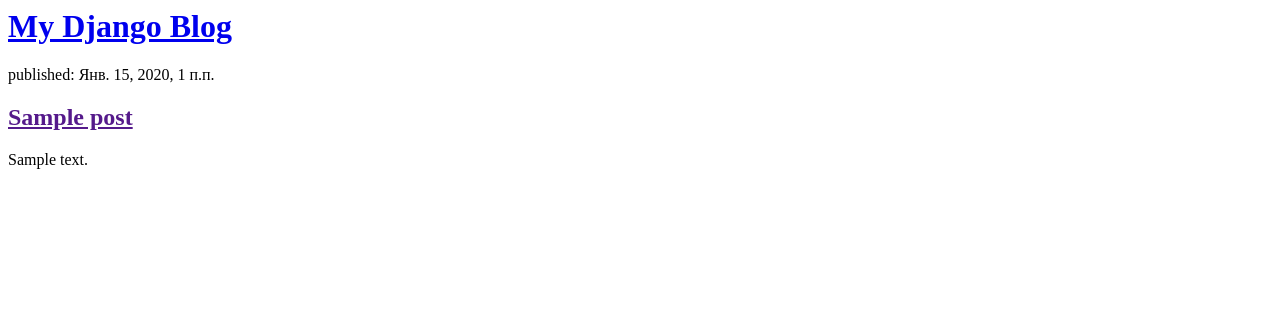
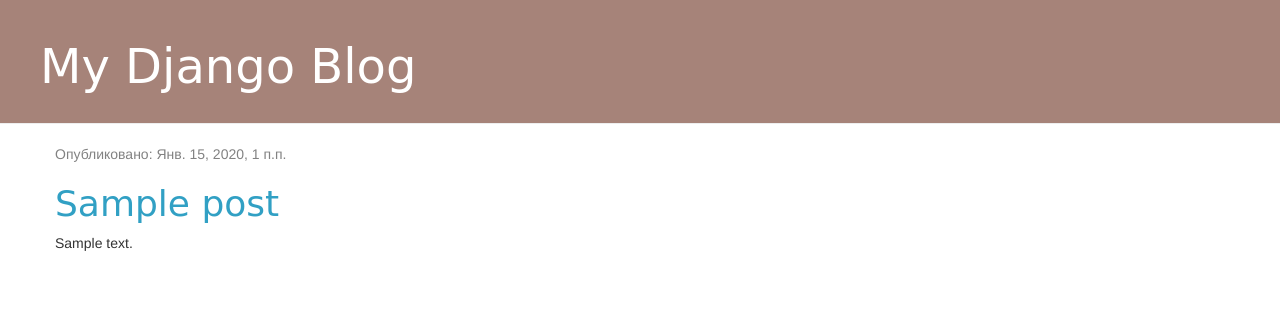
Before and after one commit to DennySlick/my-django-blog, a Django app: template blog/templates/blog/post_list.html in a window 1280 px wide. Shown: the top 322 px of the page. Run offline with Django 3.2, Linux system fonts and the light colour scheme; the template is opened without the code that fills it: values that come from a table or form of the project are taken from there, others are empty; tables that the repository leaves empty hold one stand-in row (values such as "Sample post"); some libraries are stand-ins or nearby versions.

Commit message:
Added view and template for detailed blog post. Started CSS file.

```diff
--- /dev/null
+++ b/blog/static/css/blog.css
@@ -0,0 +1,46 @@
+.page-header {
+    background-color: #A68379;
+    margin-top: 0;
+    padding: 20px 20px 20px 40px;
+}
+
+.page-header h1, .page-header h1 a, .page-header h1 a:visited, .page-header h1 a:active {
+    color: #ffffff;
+    font-size: 36pt;
+    text-decoration: none;
+}
+
+.content {
+    margin-left: 40px;
+}
+
+h1, h2, h3, h4 {
+    font-family: 'Lobster', cursive;
+}
+
+.date {
+    color: #828282;
+}
+
+.save {
+    float: right;
+}
+
+.post-form textarea, .post-form input {
+    width: 100%;
+}
+
+.top-menu, .top-menu:hover, .top-menu:visited {
+    color: #ffffff;
+    float: right;
+    font-size: 26pt;
+    margin-right: 20px;
+}
+
+.post {
+    margin-bottom: 70px;
+}
+
+.post h1 a, .post h1 a:visited {
+    color: #31A0C4;
+}
--- /dev/null
+++ b/blog/templates/blog/base.html
@@ -0,0 +1,26 @@
+{% load static %}
+<html>
+    <head>
+		<title>My Django blog</title>
+		<!-- Bootstrap -->
+		<link rel="stylesheet" href="//maxcdn.bootstrapcdn.com/bootstrap/3.2.0/css/bootstrap.min.css">
+		<link rel="stylesheet" href="//maxcdn.bootstrapcdn.com/bootstrap/3.2.0/css/bootstrap-theme.min.css">
+		<!-- My CSS -->
+		<link rel="stylesheet" href="{% static 'css/blog.css' %}">
+    </head>
+    <body>
+        <div class="page-header">
+            <h1><a href="/">My Django Blog</a></h1>
+        </div>
+
+		<div class="content container">
+			<div class="row">
+				<div class="col-md-8">
+				{% block content %}
+				{% endblock %}
+				</div>
+			</div>
+		</div>
+
+    </body>
+</html>
--- a/blog/templates/blog/post_list.html
+++ b/blog/templates/blog/post_list.html
@@ -1,19 +1,13 @@
-<html>
-    <head>
-        <title>My Django blog</title>
-    </head>
-    <body>
-        <div>
-            <h1><a href="/">My Django Blog</a></h1>
-        </div>
+{% extends 'blog/base.html' %}
 
-		{% for post in posts %}
-			<div>
-				<p>published: {{ post.published_date }}</p>
-				<h2><a href="">{{ post.title }}</a></h2>
-				<p>{{ post.text|linebreaksbr }}</p>
+{% block content %}
+	{% for post in posts %}
+		<div class="post">
+			<div class="date">
+				<p>Опубликовано: {{ post.published_date }}</p>
 			</div>
-		{% endfor %}
-
-    </body>
-</html>
+			<h1><a href="{% url 'post_detail' pk=post.pk %}">{{ post.title }}</a></h1>
+			<p>{{ post.text|linebreaksbr }}</p>
+		</div>
+	{% endfor %}
+{% endblock %}
--- a/blog/urls.py
+++ b/blog/urls.py
@@ -3,4 +3,5 @@
 
 urlpatterns = [
     url(r'^$', views.post_list, name='post_list'),
+	url(r'^post/(?P<pk>\d+)/$', views.post_detail, name='post_detail'),
 ]
--- a/blog/views.py
+++ b/blog/views.py
@@ -1,4 +1,4 @@
-from django.shortcuts import render
+from django.shortcuts import render, get_object_or_404
 from django.utils import timezone
 from .models import Post
 
@@ -8,3 +8,7 @@
 def post_list(request):
     posts = Post.objects.filter(published_date__lte=timezone.now()).order_by('-published_date')
     return render(request, 'blog/post_list.html', {'posts': posts})
+
+def post_detail(request, pk):
+    post = get_object_or_404(Post, pk=pk)
+    return render(request, 'blog/post_detail.html', {'post': post})
```
Also changed, not shown: blog/templates/blog/post_detail.html (added, +13 -0 lines).
